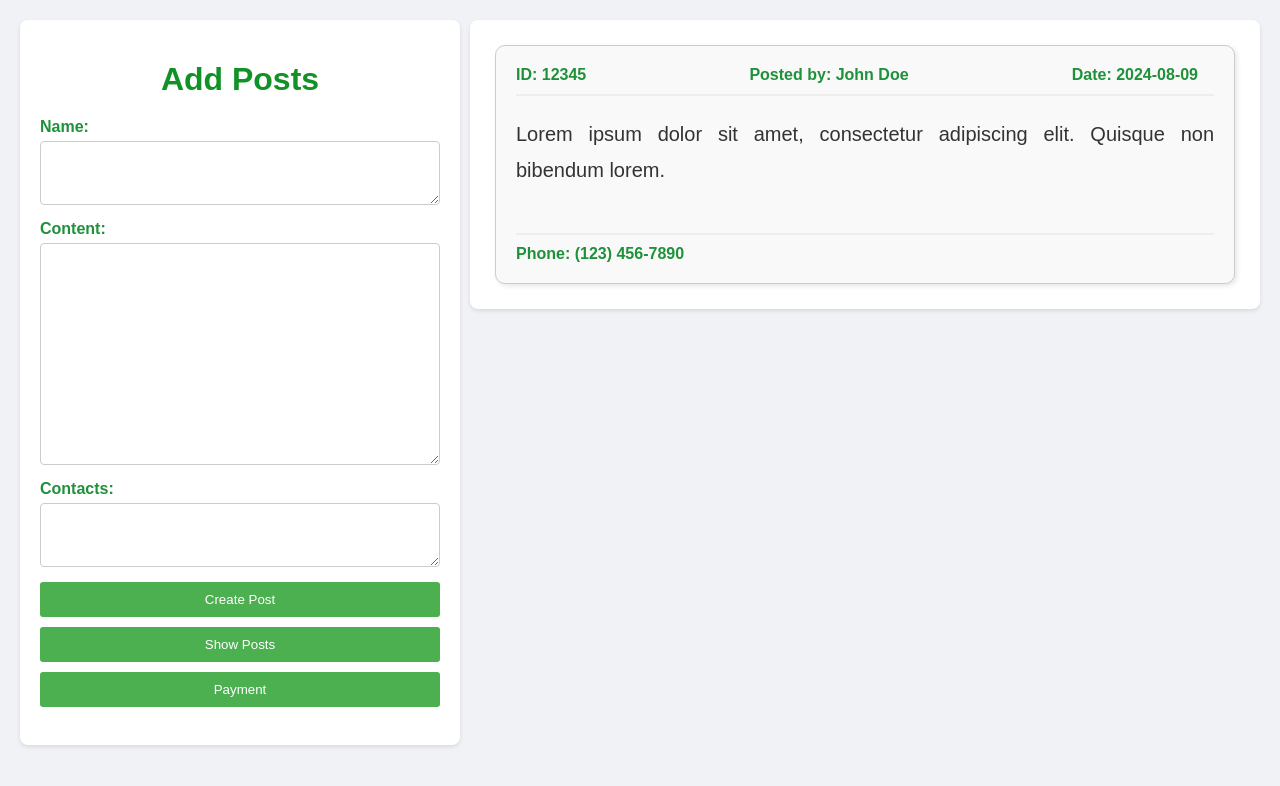
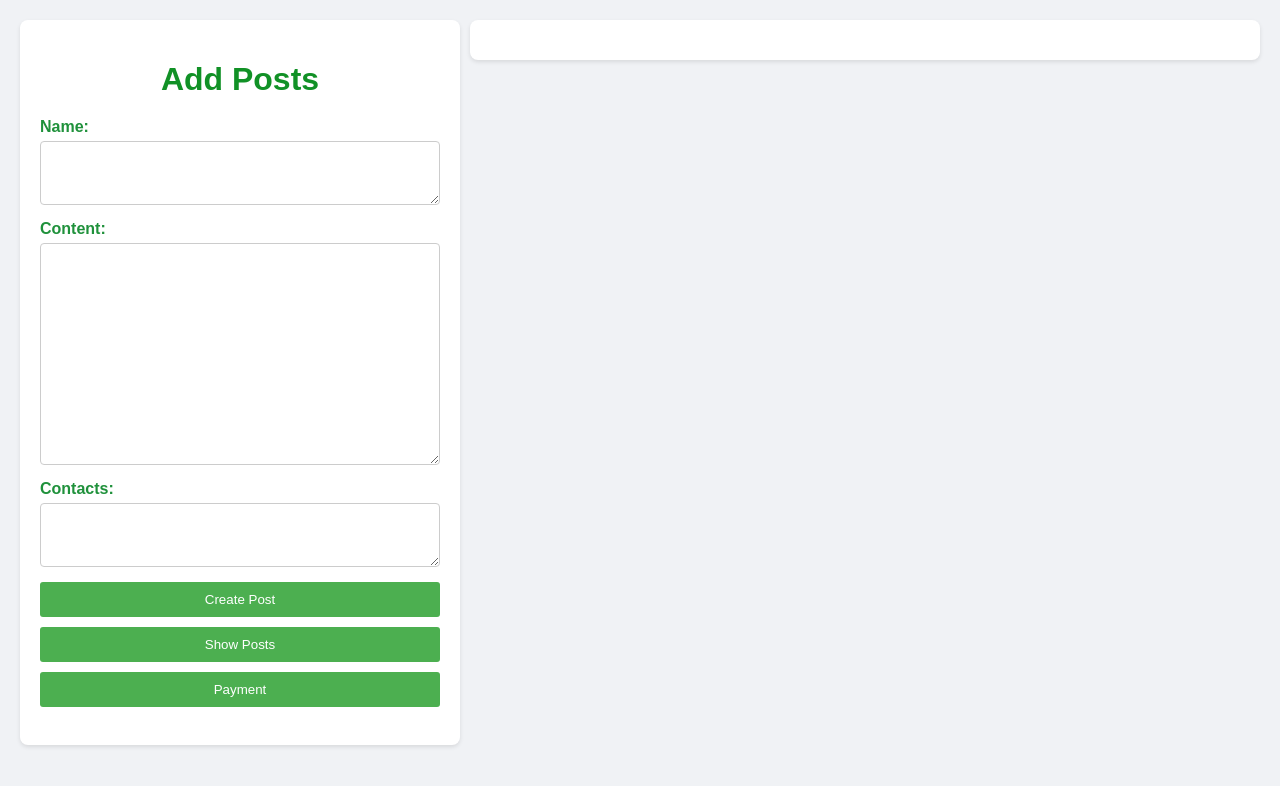
Before and after one commit to SergejusBal/postweb, a plain HTML site: page index.html in a window 1280 px wide. Drawn offline with Linux system fonts and the light colour scheme; no server answers.

Commit message:
Add files via upload

```diff
--- a/index.html
+++ b/index.html
@@ -45,19 +45,7 @@
     </div>
 
     <div class="content-container", id="postsContainer">
-        <div class="post">
-          <div class="post-header">
-              <span class="post-id">ID: 12345</span>
-              <span class="post-name">Posted by: John Doe</span>
-              <span class="post-date">Date: 2024-08-09</span>
-          </div>
-          <div class="post-content">
-              <p>Lorem ipsum dolor sit amet, consectetur adipiscing elit. Quisque non bibendum lorem.</p>
-          </div>
-          <div class="post-footer">
-              <span class="post-phone">Phone: (123) 456-7890</span>
-          </div>
-      </div>
+
     </div>
 
 
```
